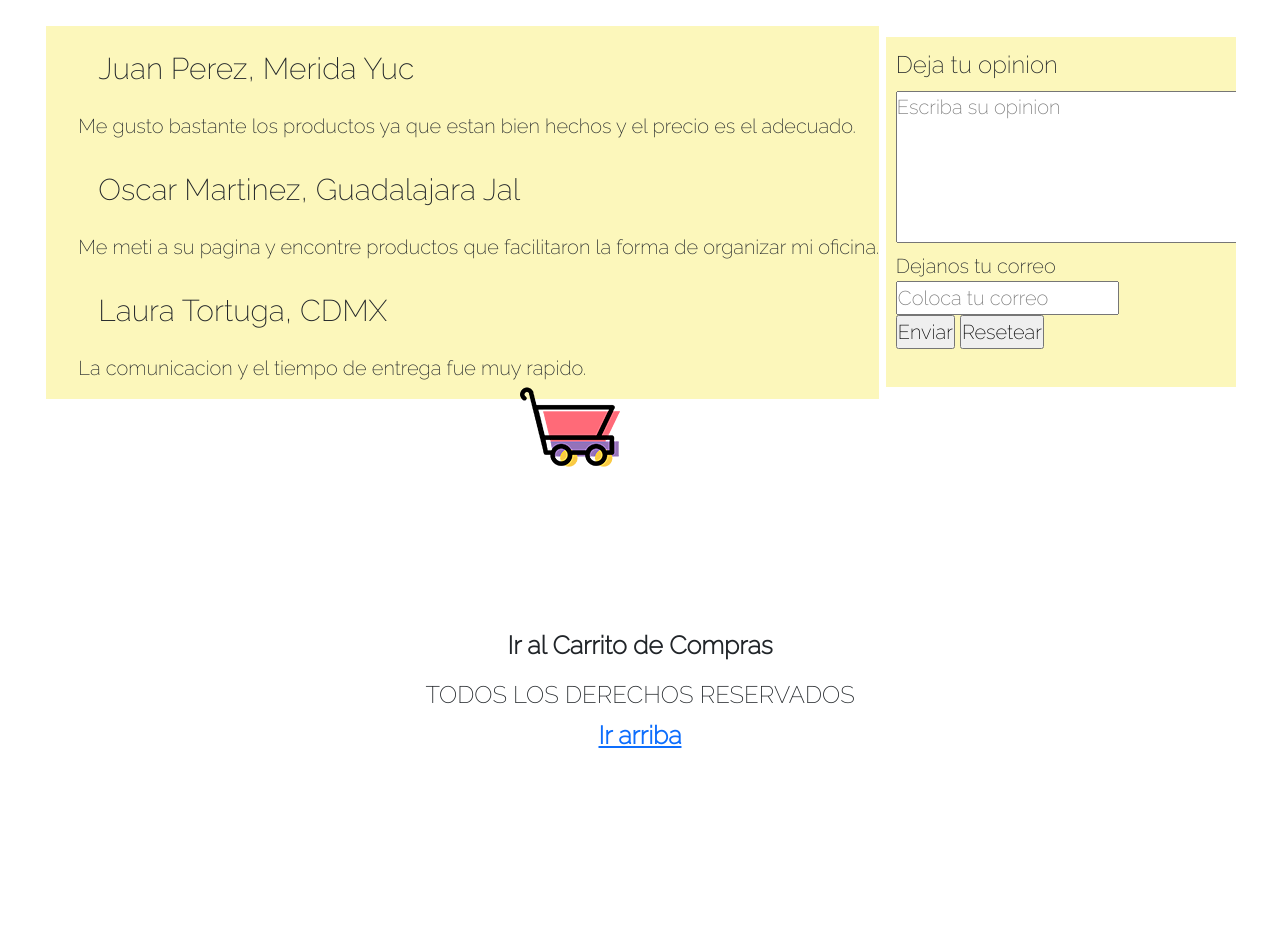
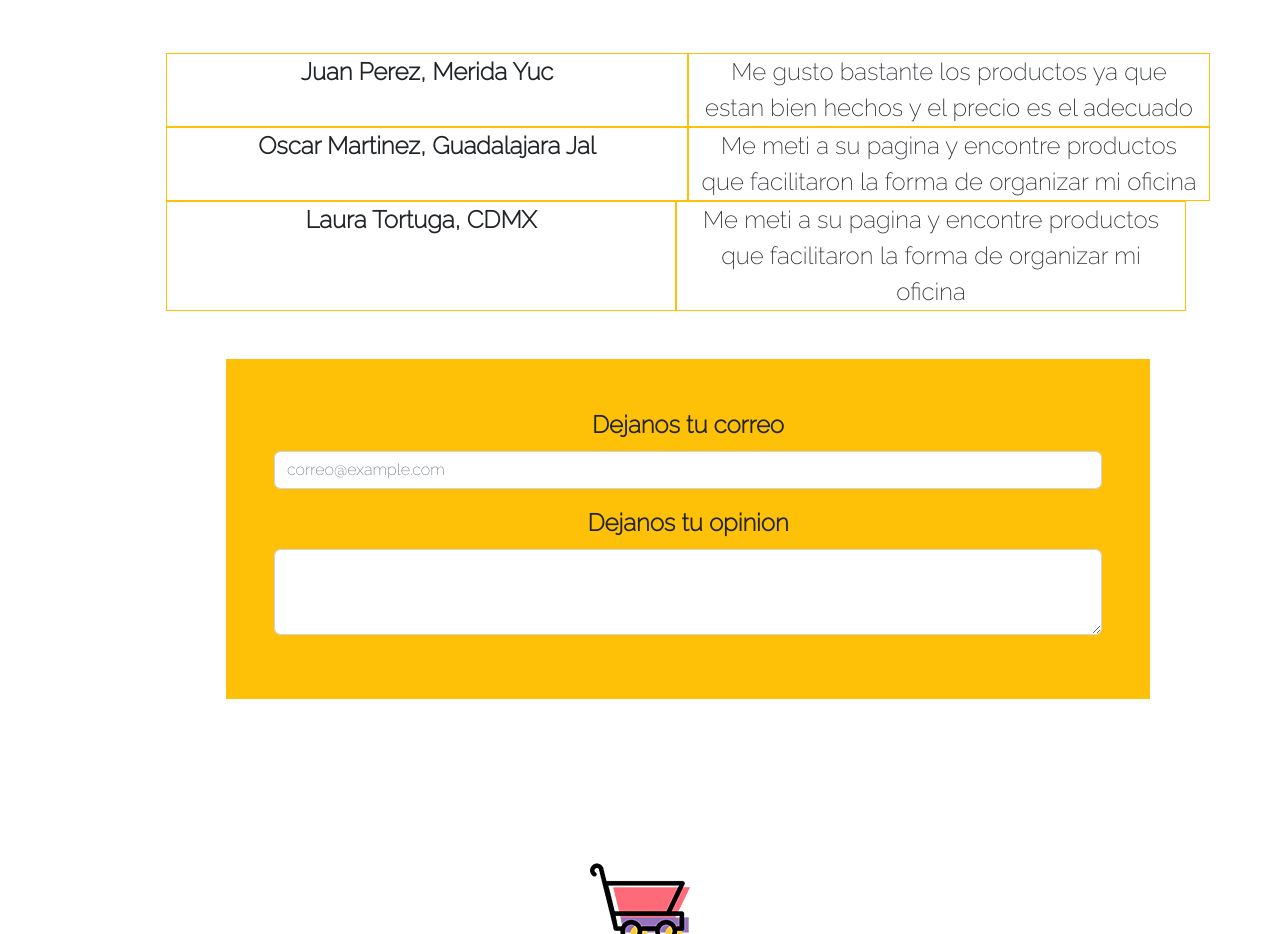
Before and after one commit to OzValles/proyecto3d-GarciaSASS, a plain HTML site: page pages/opiniones.html in a window 1280 px wide. Shown: the part 289-1223 px from the top of the page. Before the commit the page ends 1044 px from the top, so only its background shows below. Drawn offline with nearby package versions, Linux system fonts and the light colour scheme.

Commit message:
se coloco mas bootstrap en opiniones y en los 5 htm

```diff
--- a/css/estilo.css
+++ b/css/estilo.css
@@ -169,45 +169,7 @@ footer a{
 
 /*css de pagina opiniones*/
 
-.mainOpi{
 
-    height: 300px;
-    margin:  20px;
-    padding: 20px;
-
-
-}
-
-.opiH2{
-    margin: 20px;
-    padding: 20px;
-    text-align: center;
-    font-size: 50px;
-}
-
-.sectionOpi{
-    font-size: 20px;
-    display: inline-block;
-    background-color: #FCF7BB;
-
-
-
-}
-
-.sectionOpi ul li{
-    margin: 10px;
-    padding: 10px;
-    text-align: start;
-}
-.sectionOpid{
-    height: 350px;
-    width: 350px;
-
-    background-color: #FCF7BB;
-    overflow: auto;
-
-
-}
 
 /*eestilos pagina cotizacion*/
 
--- a/pages/opiniones.html
+++ b/pages/opiniones.html
@@ -62,54 +62,70 @@
         </div>
     </header>
 
-        <div>
-            <h2 class="opiH2"> Opiniones de los Clientes</h2>
+
+
+    <main class="container">
+        <section class="row">
+
+          <h2 class="text-center m-2 p-2 fs-1 fw-bold"> Opiniones de los Clientes</h2>
+
+
+        </section>
+
+        <div class="container text-center m-5 p-5 fs-4">
+          <div class="row">
+            <div class="col border border-warning fw-bold">
+              Juan Perez, Merida Yuc
+            </div>
+            <div class="col border border-warning">
+              Me gusto bastante los productos ya que estan bien hechos y el precio es el adecuado
+            </div>
+          </div>
+          <div class="row">
+            <div class="col border border-warning fw-bold">
+              Oscar Martinez, Guadalajara Jal
+            </div>
+            <div class="col border border-warning">
+              Me meti a su pagina y encontre productos que facilitaron la forma de organizar mi oficina
+            </div>
+            <div class="row">
+              <div class="col border border-warning fw-bold">
+                Laura Tortuga, CDMX
+              </div>
+              <div class="col border border-warning">
+                Me meti a su pagina y encontre productos que facilitaron la forma de organizar mi oficina
+              </div>
+
+          </div>
         </div>
 
-    <main class="mainOpi">
-        <section class="sectionOpi">
-
-            <ul>
-                <li> Juan Perez, Merida Yuc</li>
-                <p>Me gusto bastante los productos ya que estan bien hechos y el precio es el adecuado.</p>
-                <li> Oscar Martinez, Guadalajara Jal</li>
-                <p>Me meti a su pagina y encontre productos que facilitaron la forma de organizar mi oficina.</p>
-                <li> Laura Tortuga, CDMX</li>
-                <p>La comunicacion y el tiempo de entrega fue muy rapido.</p>
-            </ul>
-        </section>
 
 
-        <section class="sectionOpid">
-            <form>
-                <fieldset>
-                    <legend> Deja tu opinion</legend>
-                    <div>
-                        <textarea name="opinion" id="opinion" cols="40" rows="5" placeholder="Escriba su opinion" required></textarea>
-                </div>
+           <div class="bg-warning m-5 p-5 fw-bold">
+            <div class="mb-3">
+              <label for="exampleFormControlInput1" class="form-label">Dejanos tu correo</label>
+              <input type="email" class="form-control" id="exampleFormControlInput1" placeholder="correo@example.com">
+            </div>
+            <div class="mb-3">
+              <label for="exampleFormControlTextarea1" class="form-label" >Dejanos tu opinion</label>
+              <textarea class="form-control" id="exampleFormControlTextarea1" rows="3"></textarea>
+            </div>
+           </div>
 
-                    <div>
-                        <label for="email"> Dejanos tu correo </label>
-                        <input type="email" name="correo" id="correo " placeholder="Coloca tu correo" required>
-                    </div>
-
-                    <div>
-                        <input type="submit" value="Enviar">
-                        <input type="reset" value="Resetear">
-                    </div>
-
-                </fieldset>
-
-            </form>
         </section>
     </main>
 
-    <footer class="footerUno">
-        <a class="carritoImg" href="pages/formasdepago.html"> <img src="../img/carrito.png" alt="Carrito de compras"></a>
-        <p class="irCarrito">Ir al Carrito de Compras</p>
-        <a class="irArriba" href="#Ir-arriba"> Ir arriba </a>
-        <h4 class="todos">TODOS LOS DERECHOS RESERVADOS</h4>
-    </footer>
+    <footer class="container">
+      <div class="row">
+
+        <div class="text-center">
+          <a class="carritoImg" href="../pages/formasdepago.html"> <img src="../img/carrito.png" alt="Carrito de compras"></a>
+          <p class="irCarrito">Ir al Carrito de Compras</p>
+            <p> TODOS LOS DERECHOS RESERVADOS</p>
+            <a href="#ir-arriba"> Ir al inicio </a>
+        </div class="text-center">
+      </div>
+  </footer>
 
      <!--javascript-->
     <!-- JavaScript Bundle with Popper -->
```
Also changed, not shown: index.html (+1 -4 lines).
